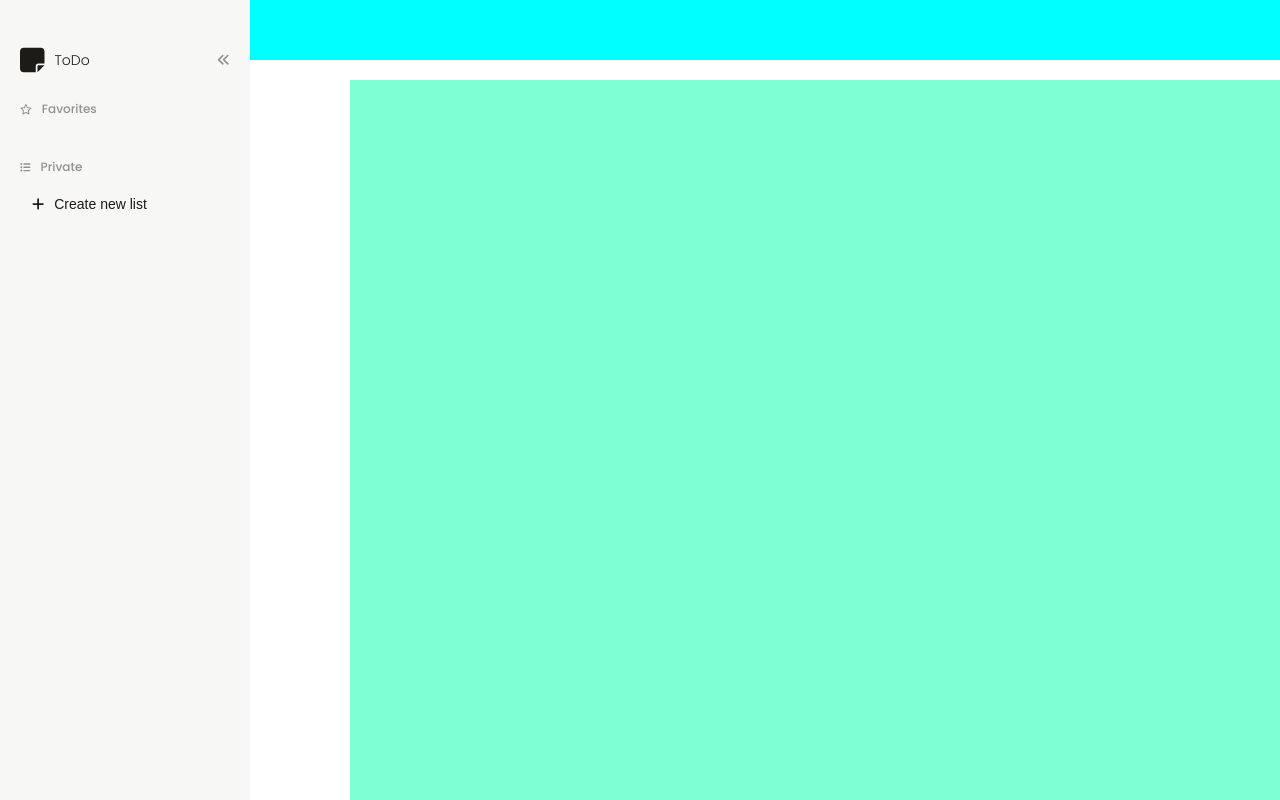
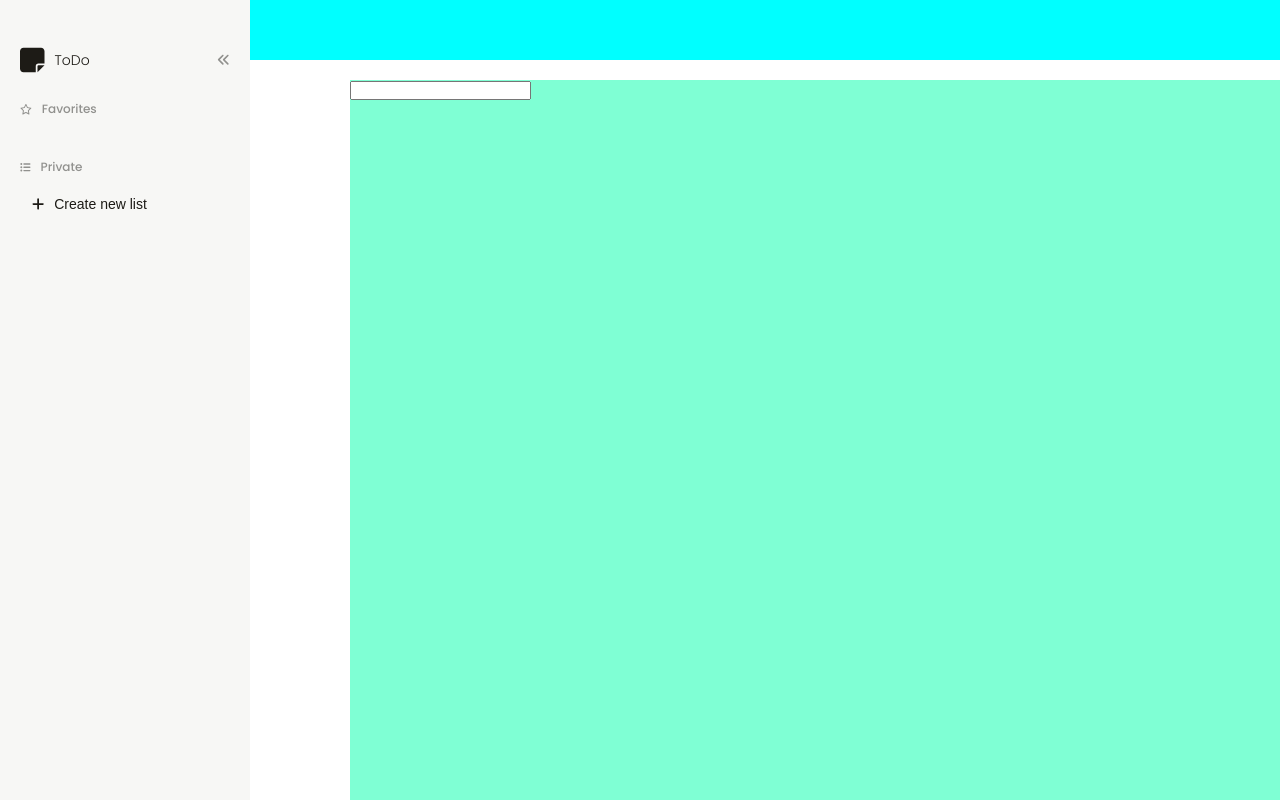
Before and after one commit to FemputerTech/TaskManager, a React (Create React App) app: page / in a window 1280 px wide. Built offline with nearby package versions, Linux system fonts and the light colour scheme.

Commit message:
handling change of title in dashboard

```diff
--- a/src/components/Dashboard/Dashboard.js
+++ b/src/components/Dashboard/Dashboard.js
@@ -1,10 +1,16 @@
-import React from "react";
+import React, { useState } from "react";
 import "../../styles/Dashboard/Dashboard.css";
 
 function Dashboard({ list }) {
+  const [updateTitle, setUpdateTitle] = useState(list.title);
+
+  const handleOnChange = (event) => {
+    setUpdateTitle(event.target.value);
+  };
+
   return (
     <div className="dashboard">
-      <h1>{list.title}</h1>
+      <input type="text" value={updateTitle} onChange={handleOnChange}></input>
     </div>
   );
 }
```
